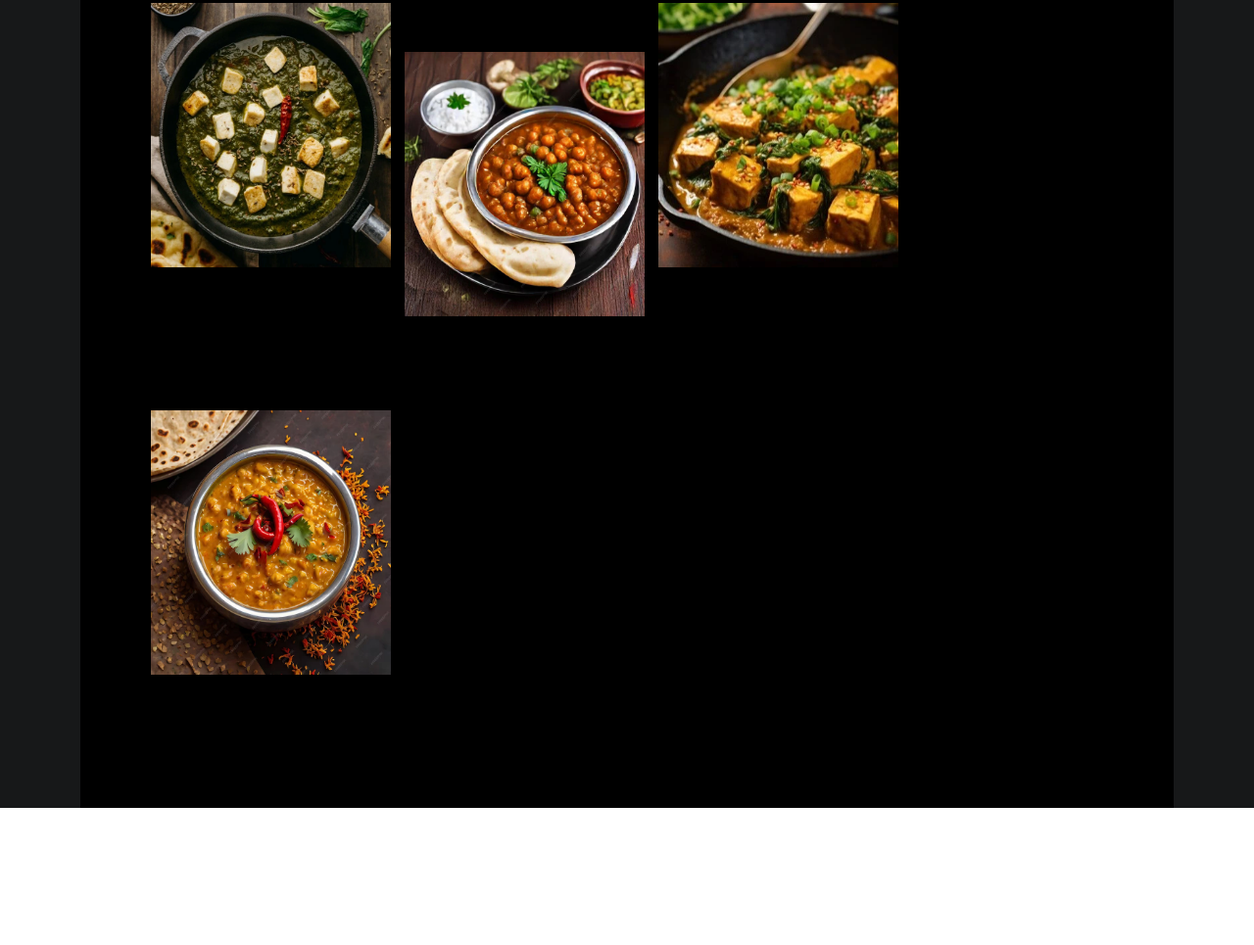
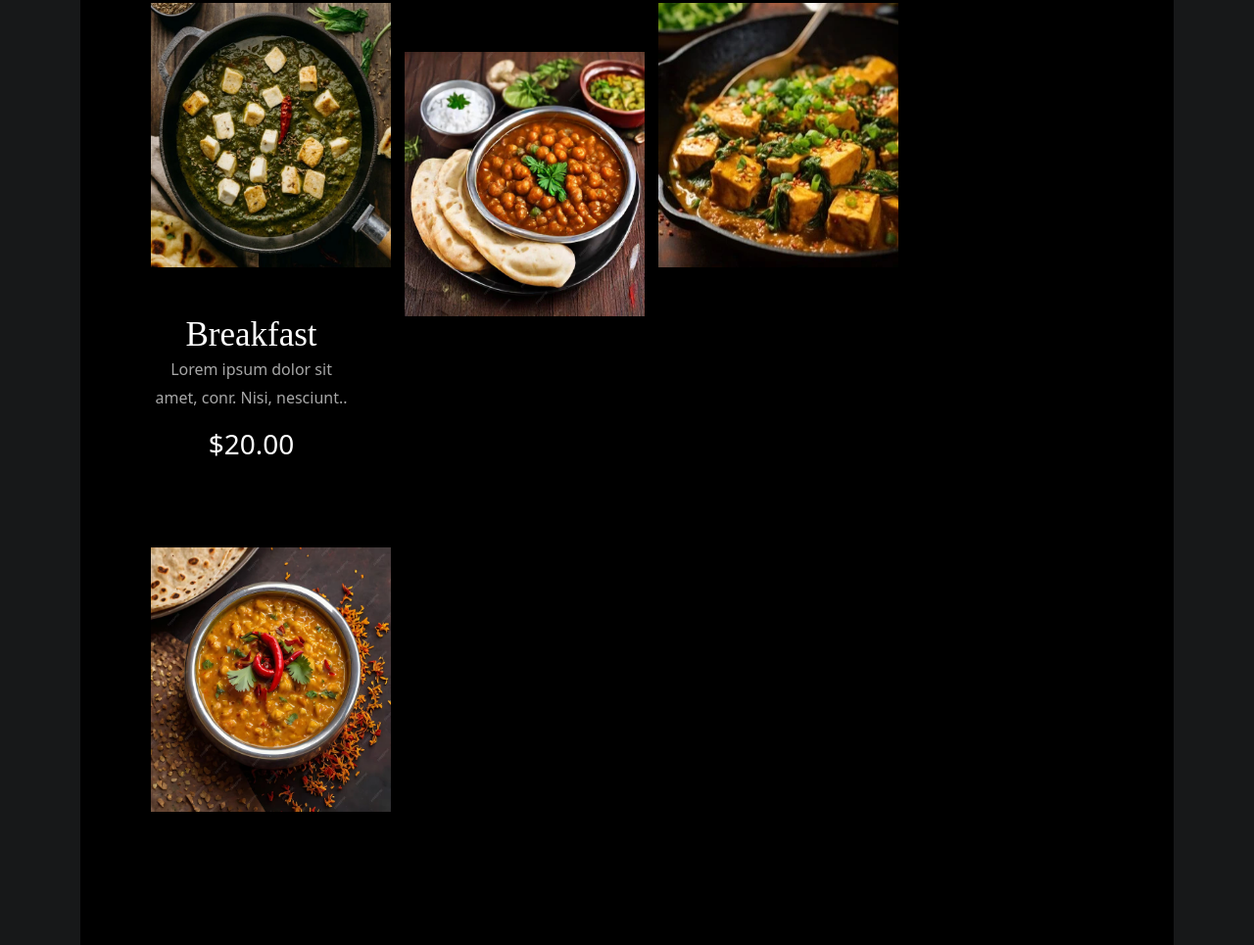
Before and after one commit to Itssmepj/Food-is-Life, a plain HTML site: page index.html in a window 1280 px wide. Shown: the part 4918-5883 px from the top of the page at 98% size. Before the commit the page ends 5743 px from the top, so only its background shows below. Drawn offline with nearby package versions, Linux system fonts and the light colour scheme; a web font is replaced by a local one.

Commit message:
Added font size and weight to .our-menu-item p and .image-row p, and added new HTML content to index.html

```diff
--- a/css/styles.css
+++ b/css/styles.css
@@ -413,7 +413,7 @@ button:focus:not(:focus-visible) {
     margin-bottom: 8px;
 }
 
-.our-menu-item p {
+.our-menu-item p, .image-row p {
     font-size: 16px;
     font-weight: 400;
     line-height: 29px;
--- a/index.html
+++ b/index.html
@@ -597,6 +597,11 @@
             <div class="row image-row">
               <div class="col-lg-3">
                 <figure><img src="images/panner.webp" alt="food-is-life-product"></figure>
+                <div class="card-body mt-5">
+                  <h2 class="card-title what-we-offer-heading">Breakfast</h2>
+                  <p class="card-text">Lorem ipsum dolor sit amet, conr. Nisi, nesciunt..</p>
+                  <h3>$20.00</h3>
+                </div>
               </div>
               <div class="col-lg-3">
                 <figure><img src="images/chana-masala.webp" alt="food-is-life-product"></figure>
```
